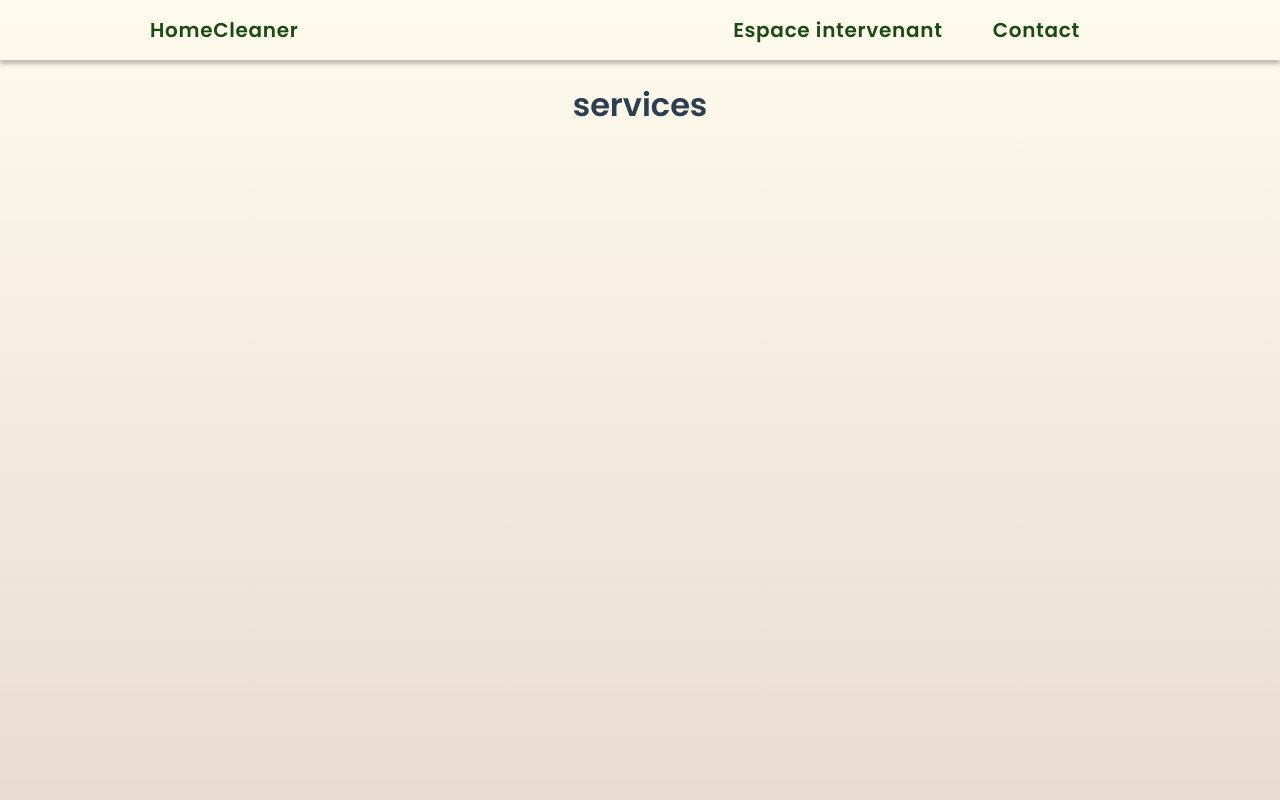
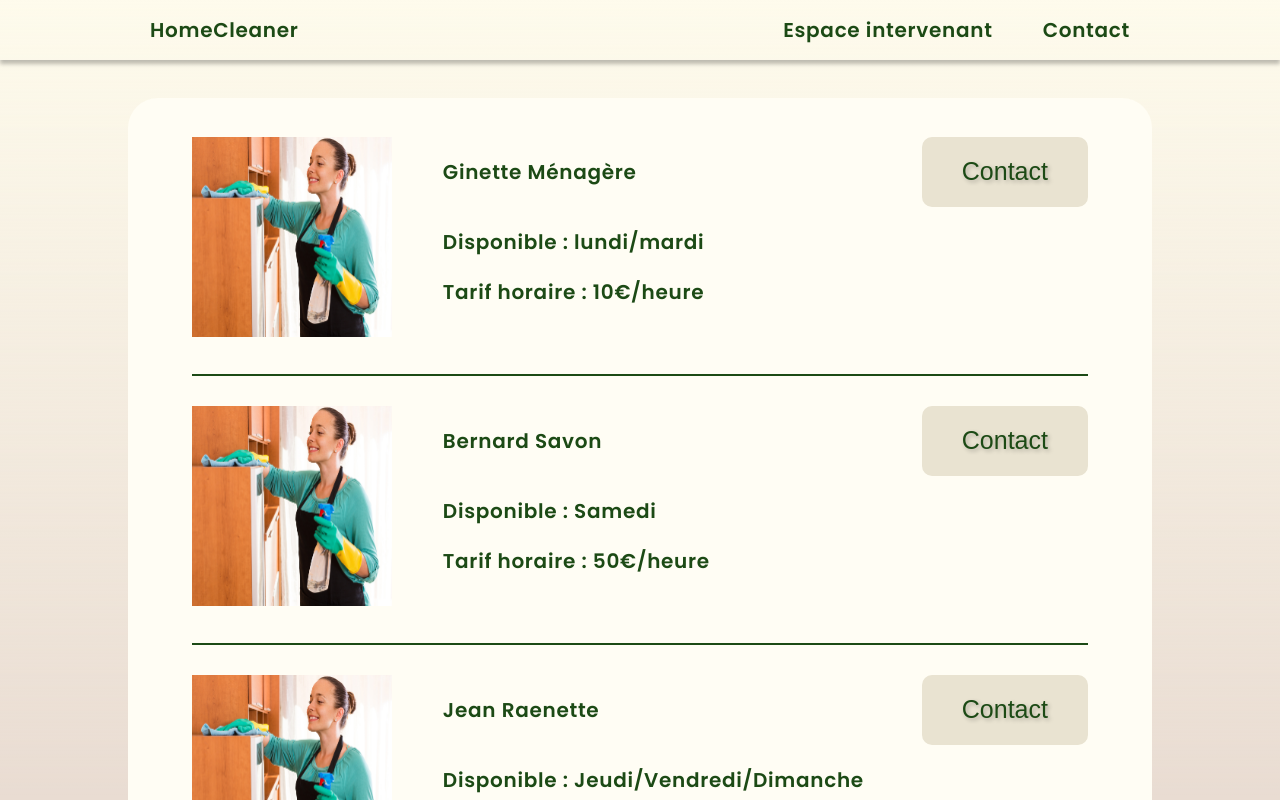
Before and after one commit to AdrienCalmesnil/10-2021-Home-Cleaner, a Vue app: page /services in a window 1280 px wide. Shown: the top 800 px of the page. Built offline with nearby package versions, Linux system fonts and the light colour scheme.

Commit message:
services view done

```diff
--- a/src/components/Header.vue
+++ b/src/components/Header.vue
@@ -26,8 +26,7 @@ export default {
 </script>
 
 <style scoped>
-
-.header_wrapper{
+.container{
     position: relative;
     height: 60px;
     box-shadow: 0px 4px 4px rgba(0, 0, 0, 0.25);
@@ -65,6 +64,9 @@ export default {
 
 .items li{
     display: inline-block;
+}
+
+.items #item_one{
     margin-right: 50px;
 }
 </style>
--- a/src/views/Services.vue
+++ b/src/views/Services.vue
@@ -1,21 +1,158 @@
 <template>
   <div class="services">
     <Header></Header>
-        <h1>services</h1>
+    <div class="services_wrapper">
+      <div class="services_wrapper_box box">
+        <div class="box_left left">
+          <img src="../../public/assets/images/ginette.jpg" alt="" />
+        </div>
+        <div class="box_right right">
+          <div class="contact">
+            <p class="contact_name">Ginette Ménagère</p>
+            <div class="contact_button"><button>Contact</button></div>
+          </div>
+          <p class="dispo">Disponible : {{ date.Ginette }}</p>
+          <p class="tarif">Tarif horaire : {{ tarif.Ginette }}€/heure</p>
+        </div>
+        <div class="box_left left">
+          <img src="../../public/assets/images/ginette.jpg" alt="" />
+        </div>
+        <div class="box_right right">
+          <div class="contact">
+            <p class="contact_name">Bernard Savon</p>
+            <div class="contact_button"><button>Contact</button></div>
+          </div>
+          <p class="dispo">Disponible : {{ date.Bernard }}</p>
+          <p class="tarif">Tarif horaire : {{ tarif.Bernard }}€/heure</p>
+        </div>
+        <div class="box_left left">
+          <img src="../../public/assets/images/ginette.jpg" alt="" />
+        </div>
+        <div class="box_right right">
+          <div class="contact">
+            <p class="contact_name">Jean Raenette</p>
+            <div class="contact_button"><button>Contact</button></div>
+          </div>
+          <p class="dispo">Disponible : {{ date.Jean }}</p>
+          <p class="tarif">Tarif horaire : {{ tarif.Jean }}€/heure</p>
+        </div>
+      </div>
+    </div>
   </div>
 </template>
 
 <script>
-import Header from '@/components/Header.vue'
+import Header from "@/components/Header.vue";
 
 export default {
-    name:'services',
-    components:{
+  name: "services",
+  components: {
     Header,
   },
-    data(){
-        return{
+  data() {
+    return {
+      date: {
+        Ginette: "lundi/mardi",
+        Bernard: "Samedi",
+        Jean: "Jeudi/Vendredi/Dimanche",
+      },
+      tarif: {
+        Ginette: "10",
+        Bernard: "50",
+        Jean: "20",
+      },
+    };
+  },
+};
+</script>
+
+<style scoped>
+.services_wrapper {
+  display: flex;
+  justify-content: center;
+  width: 100%;
 }
+
+.box {
+  width: 80%;
+  margin: 3% 10% 3% 10%;
+  padding: 3% 5% 3% 5%;
+  background: #fffdf4;
+  display: grid;
+  grid-template-columns: 20% 80%;
+  border-radius: 30px;
 }
+
+.left {
+  padding-bottom: 30px;
+  margin-bottom: 30px;
+
+  border-bottom: 2px solid #1c4a15;
 }
-</script>
+
+img {
+  width: 200px;
+  height: 200px;
+}
+
+.right {
+  padding-bottom: 30px;
+  margin-bottom: 30px;
+  border-bottom: 2px solid #1c4a15;
+}
+
+.right p{
+    font-style: normal;
+    font-weight: 600;
+    font-size: 20px;
+    letter-spacing: 0.7px;
+    color: #1C4A15;
+    cursor: pointer;
+}
+
+.contact {
+  display: grid;
+  grid-template-columns: 50% 50%;
+
+}
+
+.contact_name {
+    display: flex;
+    justify-content: flex-start;
+    padding-left: 20%;
+    font-style: normal;
+    font-weight: 600;
+    font-size: 20px;
+    letter-spacing: 0.7px;
+    color: #1C4A15;
+    cursor: pointer;
+}
+
+.contact_button{
+    display: flex;
+    justify-content: flex-end;
+}
+
+.contact_button button{
+  padding: 20px 40px;
+  background: #e9e3d1;
+  border: none;
+  border-radius: 10px;
+  font-style: normal;
+  font-weight: normal;
+  font-size: 25px;
+  color: #1c4a15;
+  text-shadow: 2px 2px 4px rgba(0, 0, 0, 0.25);
+  transition: all 0.3s ease;
+}
+
+.contact_button button:hover{
+    transform: scale(1.03);
+}
+
+.dispo, .tarif{
+    display: flex;
+    justify-content: flex-start;
+    padding-left: 10%;
+}
+</style>
```
Also changed, not shown: public/assets/images/ginette.jpg (added). Lines whose indentation alone changed are shown as unchanged.
